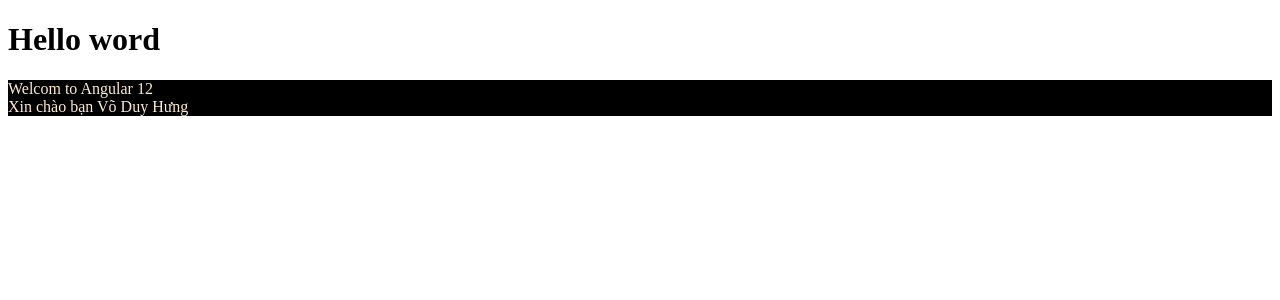
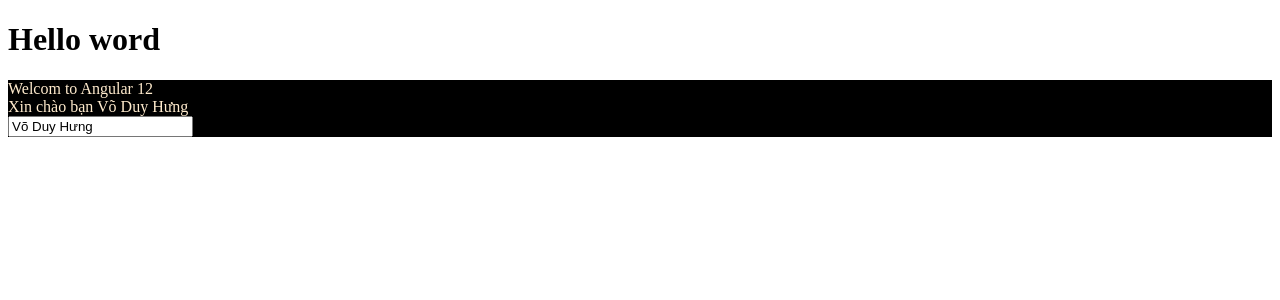
Before and after one commit to hungvdtvh/MyAppAngular, an Angular app: page / in a window 1280 px wide. Shown: the top 300 px of the page. Built offline with nearby package versions, Linux system fonts and the light colour scheme.

Commit message:
DataBidingProperties

```diff
--- a/src/app/home/home.component.html
+++ b/src/app/home/home.component.html
@@ -1,4 +1,5 @@
 <div class="tvh">
   <div>Welcom to Angular 12</div>
   <div>Xin chào bạn {{ name }}</div>
+  <input [value]="name" />
 </div>
```
